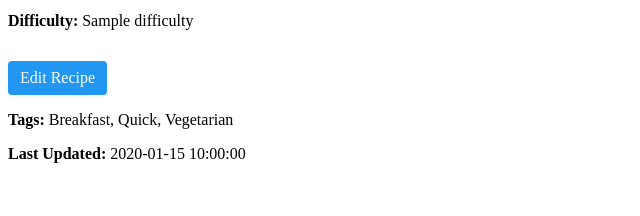
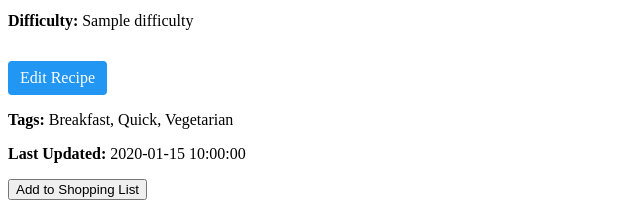
Before and after one commit to Adamfroggy/Shopping_RecipeApp, a Flask app: template templates/recipe_detail.html in a window 1280 px wide. Shown: the part 1222-1438 px from the top of the page, without its empty margins (0-640 px from the left). Before the commit the page ends 1385 px from the top, so only its background shows below. Run offline with Flask 3, Linux system fonts and the light colour scheme; the template is opened without the code that fills it: most values are stand-ins (such as "Sample title", 1, 10 or a date in 2020).

Commit message:
Added a Generate shopping list button to recipe_detail.html

```diff
--- a/templates/recipe_detail.html
+++ b/templates/recipe_detail.html
@@ -39,3 +39,6 @@ echo "<p><strong>Instructions:</strong></p>\n<ol>\n{% for step in recipe['instru
   </style>
   <p><strong>Tags:</strong> Breakfast, Quick, Vegetarian</p>
   <p><strong>Last Updated:</strong> {{ recipe.last_updated }}</p>
+  <form action="{{ url_for('add_to_shopping_list', recipe_name=recipe.name) }}" method="post">
+    <button type="submit">Add to Shopping List</button>
+  </form>
```
